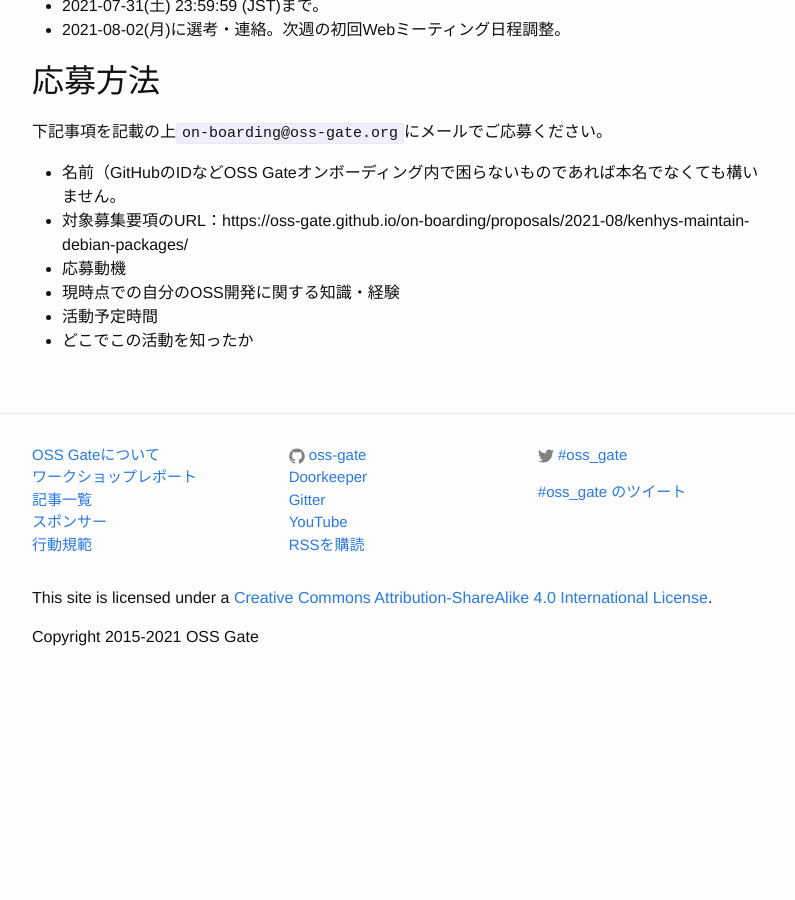
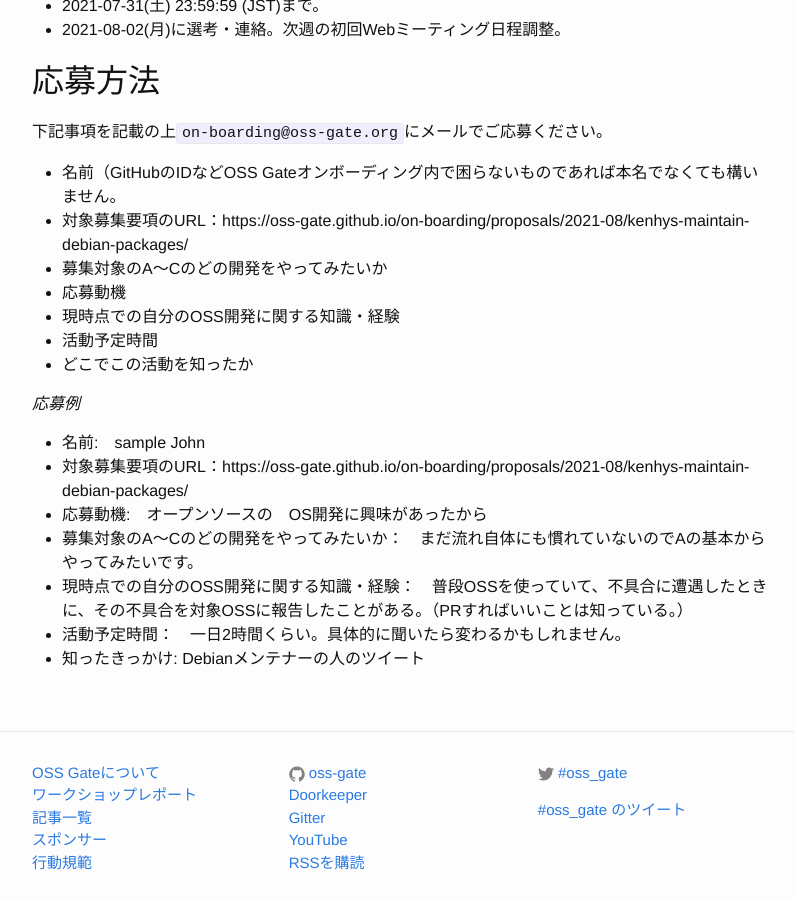
Before and after one commit to oss-gate/on-boarding, a Jekyll site: the page built from proposals/2021-08/kenhys-maintain-debian-packages/index.md, in a window 1280 px wide and 900 px high, scrolled down 4604 px. Shown: the whole window, without its empty margins (238-1033 px from the left). Built offline with Jekyll 4.4.1, drawn with Linux system fonts in a browser that asks for light colours; Markdown is read by kramdown in place of the engine named in the settings; comment, search, counter and statistics services are not loaded; before the commit the page ends 5298 px from its top, so only the background shows below that.

Commit message:
Added the application sample
Question   [ 募集対象のA～Cのどの開発をやってみたいか] would be only applicable for this project. (Not necessary added into [/process/]

```diff
--- a/proposals/2021-08/kenhys-maintain-debian-packages/index.md
+++ b/proposals/2021-08/kenhys-maintain-debian-packages/index.md
@@ -166,7 +166,17 @@ mentors.debian.netの改善に関しては、まだ[salsa](https://salsa.debian.
 
   * 名前（GitHubのIDなどOSS Gateオンボーディング内で困らないものであれば本名でなくても構いません。
   * 対象募集要項のURL：{{ site.url }}{{ site.baseurl }}{% link proposals/2021-08/kenhys-maintain-debian-packages/index.md %}
+  * 募集対象のA～Cのどの開発をやってみたいか
   * 応募動機
   * 現時点での自分のOSS開発に関する知識・経験
   * 活動予定時間
   * どこでこの活動を知ったか
+
+*応募例*
+  * 名前:　sample John
+  * 対象募集要項のURL：https://oss-gate.github.io/on-boarding/proposals/2021-08/kenhys-maintain-debian-packages/
+  * 応募動機:　オープンソースの　OS開発に興味があったから
+  * 募集対象のA～Cのどの開発をやってみたいか：　まだ流れ自体にも慣れていないのでAの基本からやってみたいです。
+  * 現時点での自分のOSS開発に関する知識・経験：　普段OSSを使っていて、不具合に遭遇したときに、その不具合を対象OSSに報告したことがある。（PRすればいいことは知っている。）
+  * 活動予定時間：　一日2時間くらい。具体的に聞いたら変わるかもしれません。
+  * 知ったきっかけ: Debianメンテナーの人のツイート
```
